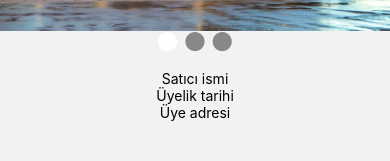
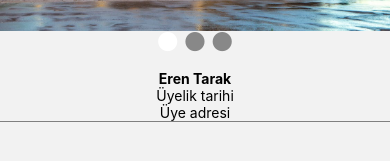
Before and after one commit to erentrk01/Real-Estate-React-Native-Mobile-App, a React Native app: screen /Detail in a window 390 px wide. Shown: the part 285-446 px from the top of the page. Built offline with nearby package versions, Linux system fonts and the light colour scheme.

Commit message:
member titles styles

```diff
--- a/components/HouseDetails/index.js
+++ b/components/HouseDetails/index.js
@@ -3,7 +3,9 @@ import { View,Text} from "react-native";
 import ImageSlider from "../ImageSlider/index";
 import styles from "./styles";
 
+
 const HouseDetails =() => {
+
 	  return (
 	<View>
 		<View>
@@ -13,10 +15,15 @@ const HouseDetails =() => {
 			<ImageSlider/>
 		</View>
 		<View style={styles.member}>
-			<Text style={styles.price}>Satıcı ismi</Text>
+			<Text style={styles.name}>Eren Tarak</Text>
 			<Text style={styles.date}>Üyelik tarihi</Text>
 			<Text style={styles.address}>Üye adresi</Text>
 		</View>
+		<View
+		style={{
+		borderBottomColor: 'grey',
+		borderBottomWidth: 0.3,
+		}}/>
 		<View>
 
 		</View>
--- a/components/HouseDetails/styles.js
+++ b/components/HouseDetails/styles.js
@@ -10,6 +10,9 @@ const styles = StyleSheet.create({
 	member:{
 		justifyContent: 'center',
 		alignItems: 'center',
+	},
+	name:{
+		fontWeight:'bold'
 	}
 
 });
```
